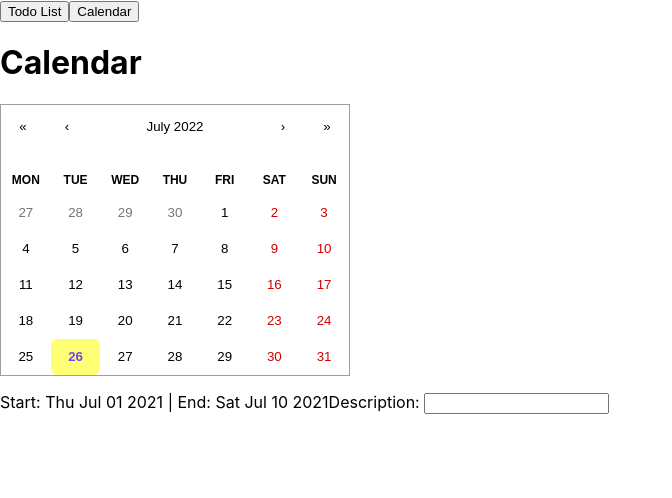
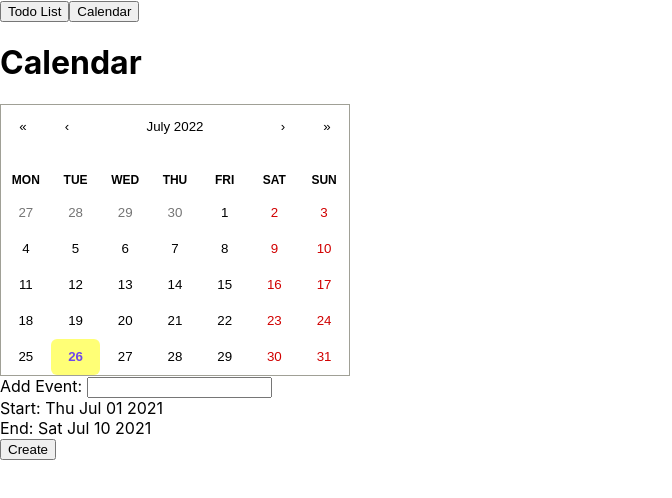
Before and after one commit to GustavoKoch/finalProjectAgenda, a React (Create React App) app: page / in a window 1280 px wide. Shown: the top 498 px of the page, without its empty margins (0-672 px from the left). Built offline with nearby package versions, Linux system fonts and the light colour scheme.

Commit message:
wednesday afternoon

```diff
--- a/package.json
+++ b/package.json
@@ -6,7 +6,9 @@
     "@testing-library/jest-dom": "^5.16.4",
     "@testing-library/react": "^13.3.0",
     "@testing-library/user-event": "^13.5.0",
+    "moment": "^2.29.4",
     "react": "^18.2.0",
+    "react-big-calendar": "^1.5.0",
     "react-calendar": "^3.7.0",
     "react-dom": "^18.2.0",
     "react-scripts": "5.0.1",
--- a/src/CalendarView.js
+++ b/src/CalendarView.js
@@ -2,13 +2,16 @@ import { useState } from "react";
 import Calendar from "react-calendar";
 import "./App.css";
 import "react-calendar/dist/Calendar.css";
+
 
 function CalendarView() {
     const [date, setDate] = useState([
         new Date(2021, 6, 1),
         new Date(2021, 6, 10)
     ]);
-
+    const saveEvent = (e) => {
+        e.preventDefault()
+    }
     return (
         <div className="app">
             <h1 className="text-center">Calendar</h1>
@@ -17,14 +20,18 @@ function CalendarView() {
             </div>
             {/* if we have 2 dates */}
             {/* {date.length > 1 && */}
-            <p className="text-center">
+            <form onSubmit={saveEvent} className="text-center">
+                <span className="bold">Add Event:</span> <input />
+                <br />
                 <span className="bold">Start:</span> {date[0].toDateString()}
-                &nbsp;|&nbsp;
+                &nbsp;&nbsp;
+                <br />
                 <span className="bold">End:</span> {date[1].toDateString()}
-                <span className="bold">Description:</span> <input />
+                <br />
+                <button className="submit">Create</button>
 
-            </p>
-        </div>
+            </form >
+        </div >
     );
 }
 
```
Also changed, not shown: 1 other file (tests, documents, lock files or other folders).
